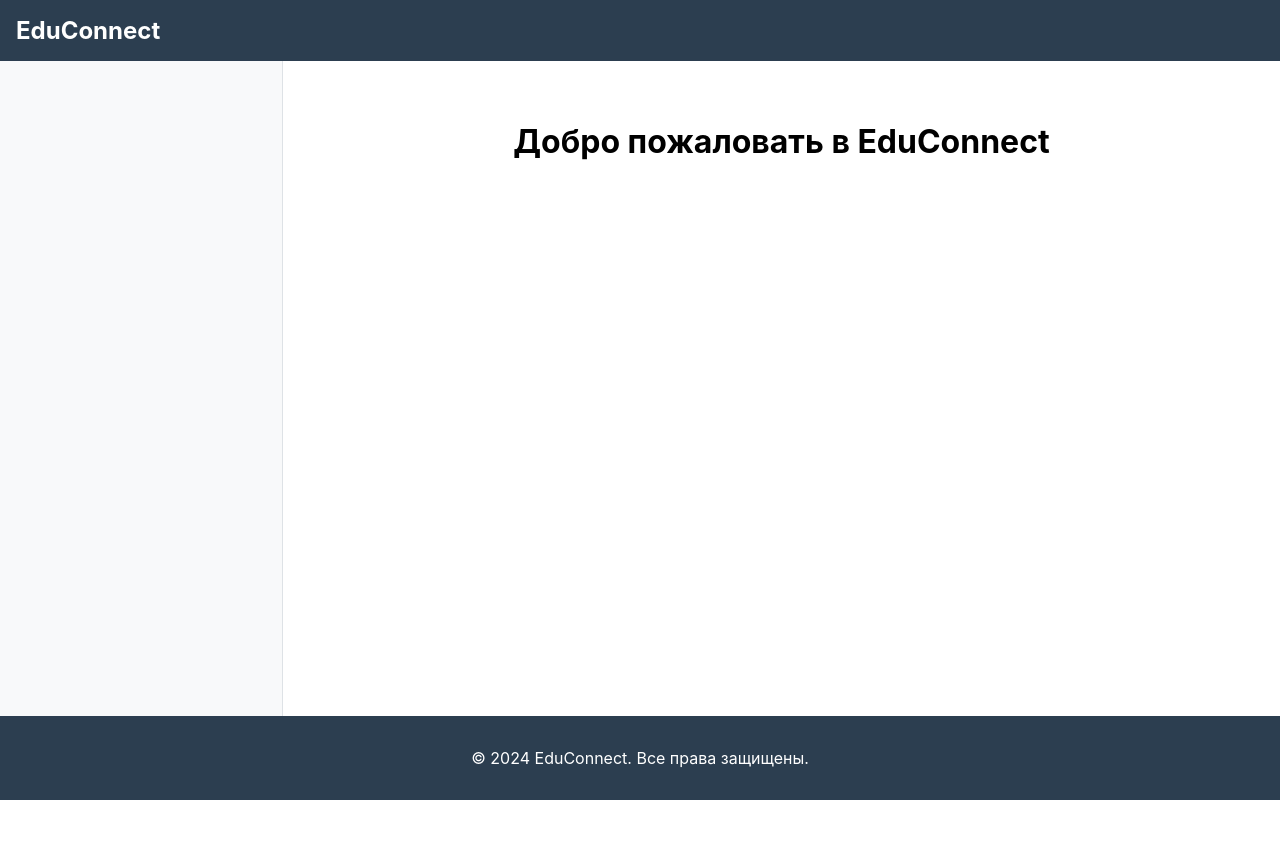
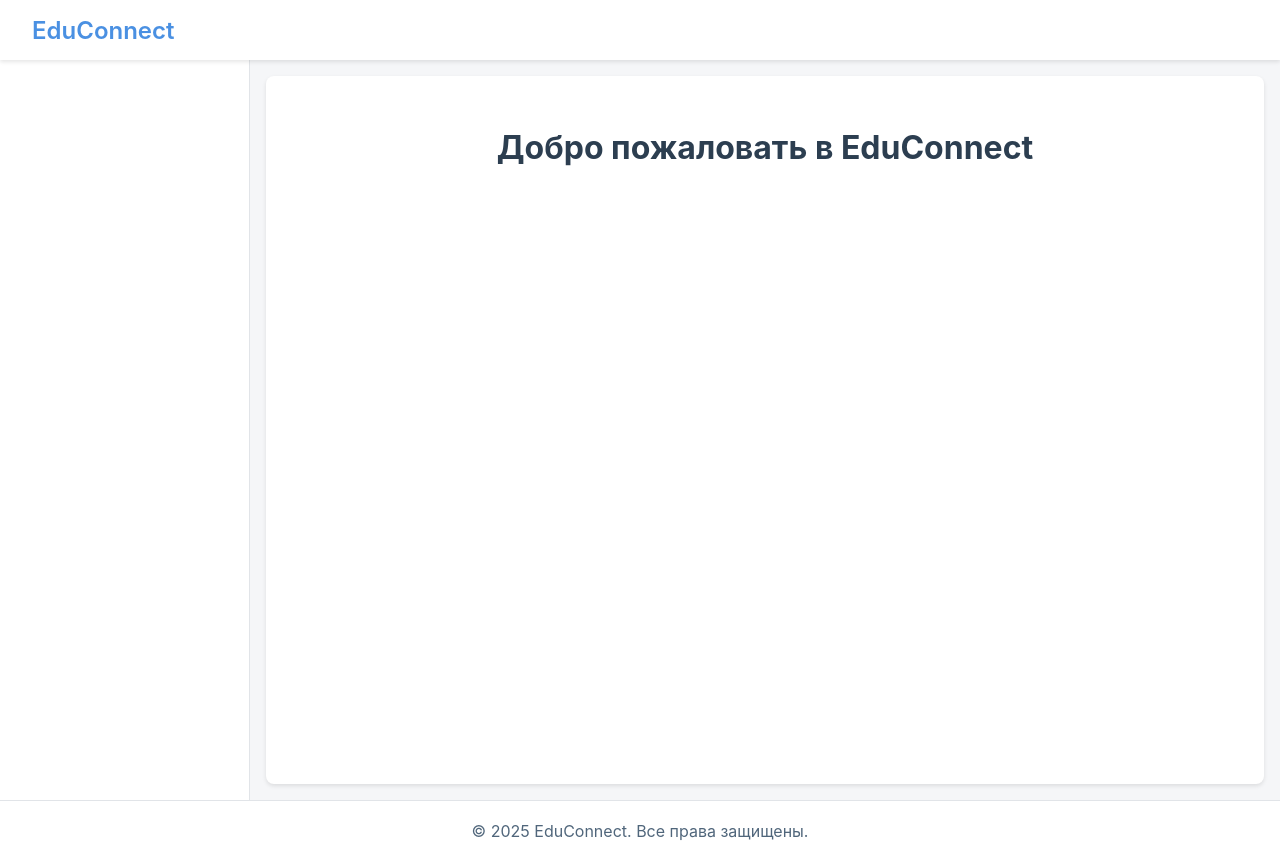
Before and after one commit to Alex-L-K-free/EduConnect, a React (Create React App) app in the folder educonnect/frontend/: page / in a window 1280 px wide. Before the commit the page ends 800 px from the top, so only its background shows below. Built offline with nearby package versions, Linux system fonts and the light colour scheme.

Commit message:
+frontend

```diff
--- a/educonnect/frontend/src/App.scss
+++ b/educonnect/frontend/src/App.scss
@@ -1,4 +1,28 @@
+@use './styles/variables' as *;
+@use './styles/components';
+
 .app {
   text-align: center;
   padding: 20px;
+
+  h1 {
+    color: $text-color;
+    margin-bottom: 2rem;
+  }
 }
+
+// Общие стили
+body {
+  margin: 0;
+  font-family: -apple-system, BlinkMacSystemFont, 'Segoe UI', Roboto, Oxygen,
+    Ubuntu, Cantarell, 'Fira Sans', 'Droid Sans', 'Helvetica Neue', sans-serif;
+  -webkit-font-smoothing: antialiased;
+  -moz-osx-font-smoothing: grayscale;
+  color: $text-color;
+}
+
+* {
+  box-sizing: border-box;
+  margin: 0;
+  padding: 0;
+}
--- a/educonnect/frontend/src/components/layout/Footer.js
+++ b/educonnect/frontend/src/components/layout/Footer.js
@@ -4,7 +4,7 @@ import '../../styles/layout/Footer.scss';
 const Footer = () => {
   return (
     <footer className="footer">
-      <p>&copy; 2024 EduConnect. Все права защищены.</p>
+      <p>&copy; 2025 EduConnect. Все права защищены.</p>
     </footer>
   );
 };
--- /dev/null
+++ b/educonnect/frontend/src/styles/_variables.scss
@@ -0,0 +1,25 @@
+// Цветовая схема
+$primary-color: #4a90e2;
+$secondary-color: #50667b;
+$accent-color: #43b581;
+$background-color: #f5f6f8;
+$text-color: #2c3e50;
+$light-text: #ffffff;
+$border-color: #e1e4e8;
+
+// Тени
+$box-shadow: 0 2px 4px rgba(0, 0, 0, 0.1);
+$card-shadow: 0 4px 6px rgba(0, 0, 0, 0.1);
+$hover-shadow: 0 6px 12px rgba(0, 0, 0, 0.15);
+
+// Скругления
+$border-radius: 8px;
+$button-radius: 4px;
+
+// Переходы
+$transition-speed: 0.3s;
+
+// Размеры
+$header-height: 60px;
+$sidebar-width: 250px;
+$footer-height: 60px;
--- /dev/null
+++ b/educonnect/frontend/src/styles/components.scss
@@ -0,0 +1,70 @@
+@use 'sass:color';
+@import './_variables';
+
+// Кнопки
+.btn {
+  padding: 0.5rem 1rem;
+  border-radius: $button-radius;
+  border: none;
+  cursor: pointer;
+  font-weight: 500;
+  transition: all $transition-speed ease;
+
+  &-primary {
+    background-color: $primary-color;
+    color: white;
+
+    &:hover {
+      background-color: color.adjust($primary-color, $lightness: -10%);
+      box-shadow: $hover-shadow;
+    }
+  }
+
+  &-secondary {
+    background-color: $secondary-color;
+    color: white;
+
+    &:hover {
+      background-color: color.adjust($secondary-color, $lightness: -10%);
+      box-shadow: $hover-shadow;
+    }
+  }
+
+  &-accent {
+    background-color: $accent-color;
+    color: white;
+
+    &:hover {
+      background-color: color.adjust($accent-color, $lightness: -10%);
+      box-shadow: $hover-shadow;
+    }
+  }
+}
+
+// Карточки
+.card {
+  background-color: white;
+  border-radius: $border-radius;
+  box-shadow: $card-shadow;
+  padding: 1.5rem;
+  transition: all $transition-speed ease;
+
+  &:hover {
+    box-shadow: $hover-shadow;
+  }
+}
+
+// Формы
+.form-control {
+  width: 100%;
+  padding: 0.75rem 1rem;
+  border: 1px solid $border-color;
+  border-radius: $button-radius;
+  transition: all $transition-speed ease;
+
+  &:focus {
+    outline: none;
+    border-color: $primary-color;
+    box-shadow: 0 0 0 2px rgba($primary-color, 0.2);
+  }
+}
--- a/educonnect/frontend/src/styles/layout/Footer.scss
+++ b/educonnect/frontend/src/styles/layout/Footer.scss
@@ -1,6 +1,13 @@
+@use '../variables' as *;
+
 .footer {
-  background-color: #2c3e50;
-  color: white;
-  padding: 1rem;
+  background-color: white;
+  color: $secondary-color;
+  padding: 1rem 2rem;
   text-align: center;
+  border-top: 1px solid $border-color;
+  height: $footer-height;
+  display: flex;
+  align-items: center;
+  justify-content: center;
 }
--- a/educonnect/frontend/src/styles/layout/Header.scss
+++ b/educonnect/frontend/src/styles/layout/Header.scss
@@ -1,20 +1,50 @@
+@use '../variables' as *;
+
 .header {
-  background-color: #2c3e50;
-  color: white;
-  padding: 1rem;
+  position: fixed;
+  top: 0;
+  left: 0;
+  right: 0;
+  height: $header-height;
+  background-color: white;
+  color: $text-color;
+  padding: 0 2rem;
   display: flex;
   justify-content: space-between;
   align-items: center;
+  box-shadow: $box-shadow;
+  z-index: 1000;
 
   &-logo {
     h1 {
       margin: 0;
       font-size: 1.5rem;
+      color: $primary-color;
+      font-weight: 600;
     }
   }
 
   &-nav {
     display: flex;
-    gap: 1rem;
+    gap: 1.5rem;
+    align-items: center;
+
+    a {
+      color: $secondary-color;
+      text-decoration: none;
+      padding: 0.5rem 1rem;
+      border-radius: $button-radius;
+      transition: all $transition-speed ease;
+
+      &:hover {
+        background-color: rgba($primary-color, 0.1);
+        color: $primary-color;
+      }
+
+      &.active {
+        background-color: $primary-color;
+        color: white;
+      }
+    }
   }
 }
--- a/educonnect/frontend/src/styles/layout/Layout.scss
+++ b/educonnect/frontend/src/styles/layout/Layout.scss
@@ -1,15 +1,23 @@
+@use '../variables' as *;
+
 .layout {
   display: flex;
   flex-direction: column;
   min-height: 100vh;
+  background-color: $background-color;
 
   .layout-content {
     display: flex;
     flex: 1;
+    margin-top: $header-height;
   }
 
   .main-content {
     flex: 1;
-    padding: 20px;
+    padding: 2rem;
+    margin: 1rem;
+    background-color: white;
+    border-radius: $border-radius;
+    box-shadow: $box-shadow;
   }
 }
--- a/educonnect/frontend/src/styles/layout/Sidebar.scss
+++ b/educonnect/frontend/src/styles/layout/Sidebar.scss
@@ -1,12 +1,39 @@
+@use '../variables' as *;
+
 .sidebar {
-  width: 250px;
-  background-color: #f8f9fa;
-  padding: 1rem;
-  border-right: 1px solid #dee2e6;
+  width: $sidebar-width;
+  background-color: white;
+  padding: 1.5rem;
+  border-right: 1px solid $border-color;
+  height: calc(100vh - #{$header-height});
+  position: sticky;
+  top: $header-height;
 
   &-nav {
     display: flex;
     flex-direction: column;
     gap: 0.5rem;
+
+    a {
+      color: $secondary-color;
+      text-decoration: none;
+      padding: 0.75rem 1rem;
+      border-radius: $border-radius;
+      transition: all $transition-speed ease;
+
+      &:hover {
+        background-color: rgba($primary-color, 0.1);
+        color: $primary-color;
+      }
+
+      &.active {
+        background-color: $primary-color;
+        color: white;
+      }
+
+      i {
+        margin-right: 0.75rem;
+      }
+    }
   }
 }
```
